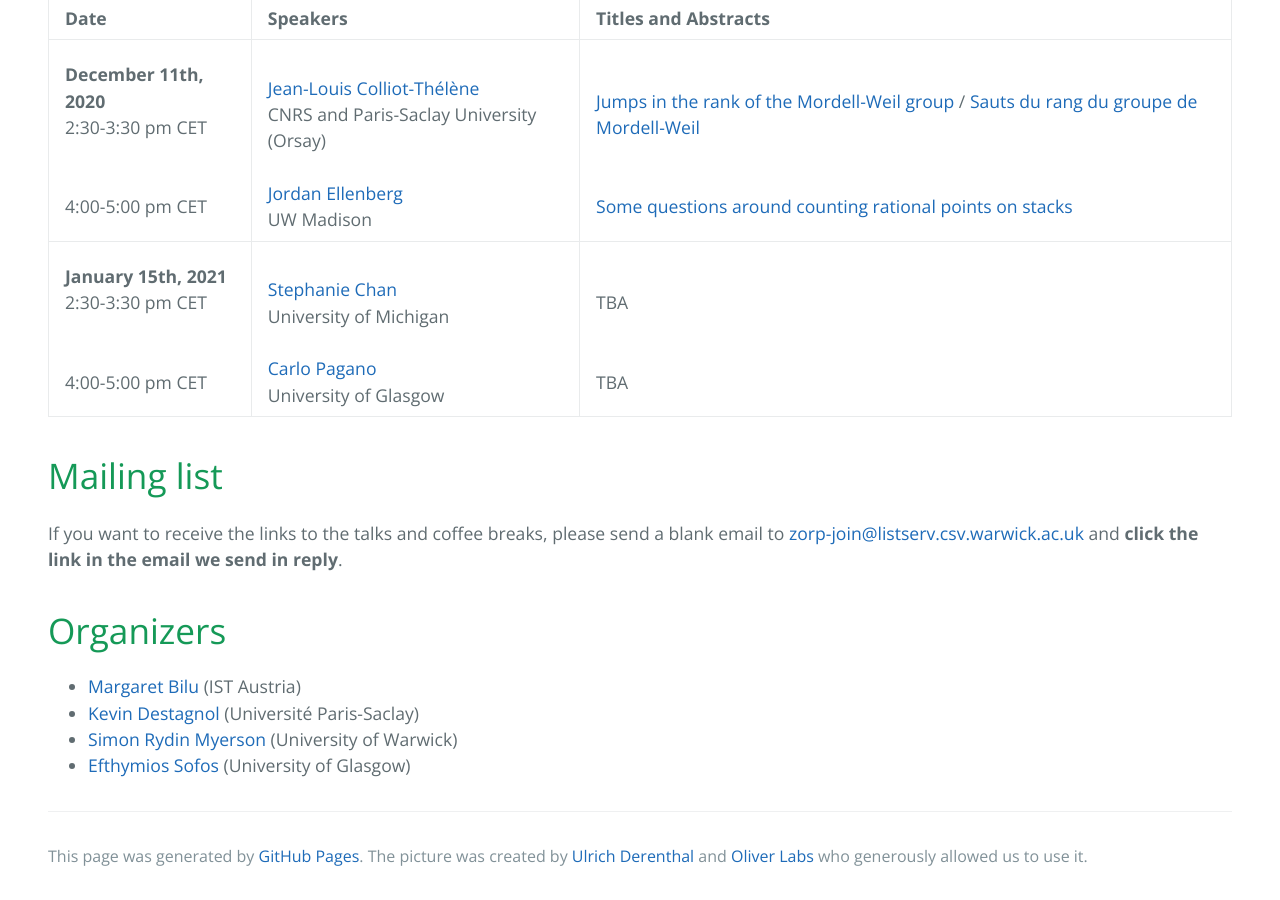
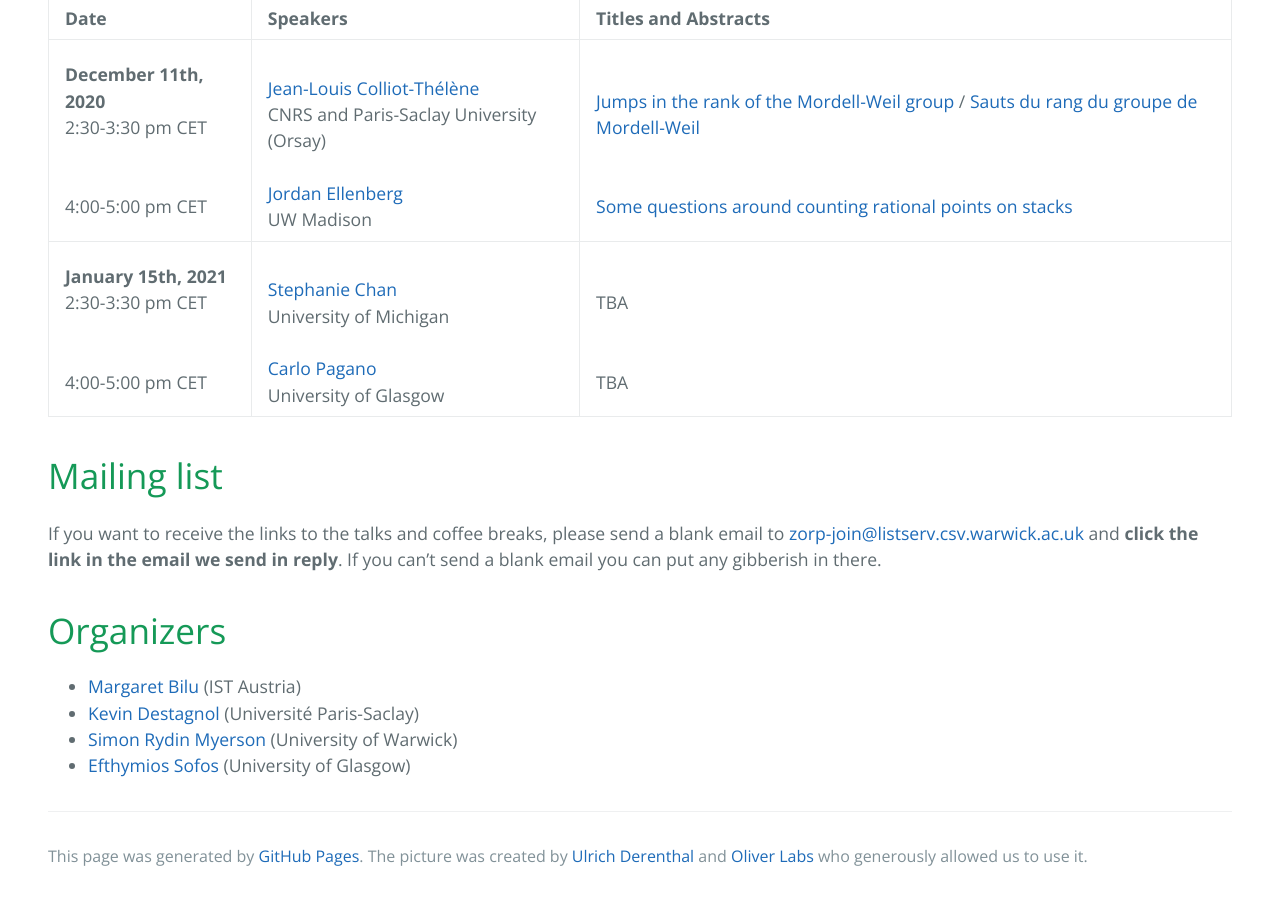
Before and after one commit to zoom-on-rational-points/zoom-on-rational-points.github.io, a Jekyll site: the page built from index.md, in a window 1280 px wide and 900 px high, scrolled down 832 px. Built offline with Jekyll 4.4.1, drawn with Linux system fonts in a browser that asks for light colours; our own code applies the rules of GitHub Pages for plain Markdown files.

Commit message:
Update index.md

```diff
--- a/index.md
+++ b/index.md
@@ -19,7 +19,7 @@ The seminar meets on one Friday every month with two talks, at **2:30-3:30 pm  P
 
 # Mailing list
 
-If you want to receive the links to the talks and coffee breaks, please send a blank email to <a href='mailto:zorp-join@listserv.csv.warwick.ac.uk'>zorp-join@listserv.csv.warwick.ac.uk</a> and <b>click the link in the email we send in reply</b>.
+If you want to receive the links to the talks and coffee breaks, please send a blank email to <a href='mailto:zorp-join@listserv.csv.warwick.ac.uk'>zorp-join@listserv.csv.warwick.ac.uk</a> and <b>click the link in the email we send in reply</b>. If you can't send a blank email you can put any gibberish in there.
 
 # Organizers
 
```
